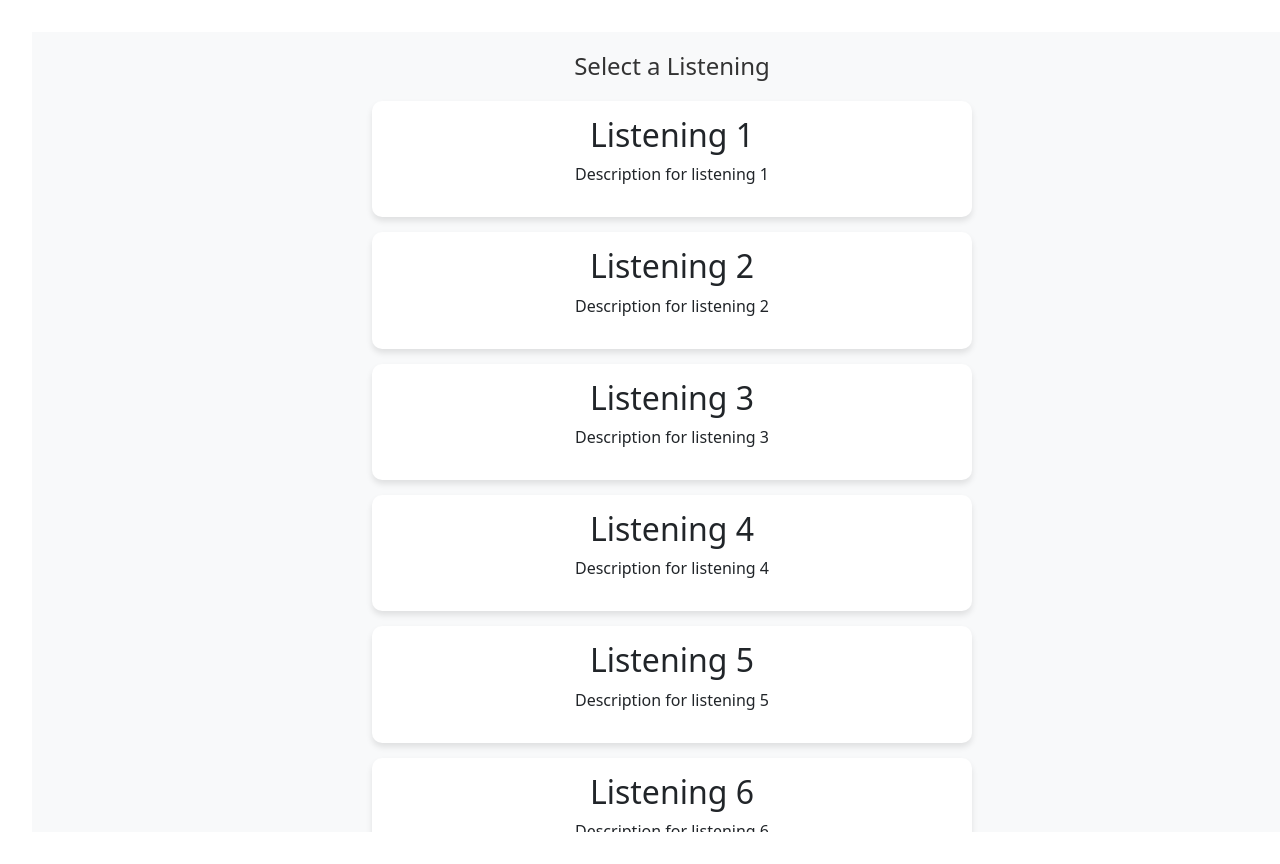
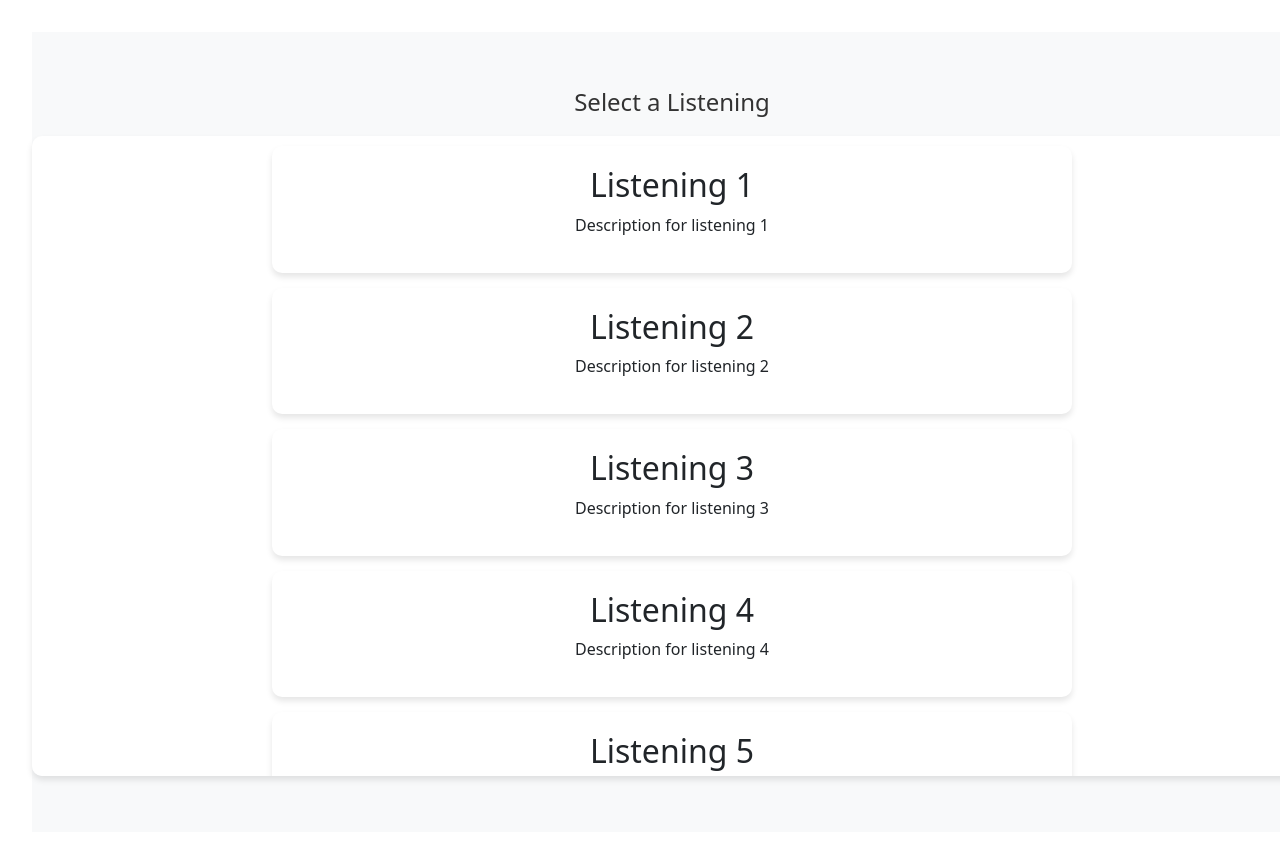
Before and after one commit to sachinthahasaranga/ResearchProject, a React (Vite) app in the folder frontend/: page /SelectListenings in a window 1280 px wide. Shown: the top 864 px of the page. Built offline with nearby package versions, Linux system fonts and the light colour scheme.

Commit message:
changed styles in select listening

```diff
--- a/frontend/src/styles/SelectListenings.css
+++ b/frontend/src/styles/SelectListenings.css
@@ -1,34 +1,61 @@
+/* Make the container full screen */
 .listening-container {
   display: flex;
   flex-direction: column;
   align-items: center;
+  justify-content: center; /* Center content vertically */
   width: 100vw;
   height: 100vh;
-    overflow-y: auto;
   background-color: #f8f9fa;
   padding: 20px;
+  box-sizing: border-box; /* Ensure padding doesn't exceed viewport size */
 }
 
+/* Title styling */
 .listening-title {
   font-size: 24px;
   margin-bottom: 20px;
   color: #333;
+  text-align: center;
 }
 
+/* Ensure only the cards section scrolls and takes full screen width */
 .listening-cards-wrapper {
   display: flex;
   flex-direction: column;
+  align-items: center; /* Center cards horizontally */
   gap: 15px;
-    width: 80%;
-    max-width: 600px;
+  width: 100vw; /* Take full screen width */
+  height: 80vh; /* Occupy most of the screen height */
+  overflow-y: auto; /* Enable vertical scrolling */
+  background: white;
+  border-radius: 10px;
+  box-shadow: 0 4px 6px rgba(0, 0, 0, 0.1);
+  padding: 10px;
+  box-sizing: border-box;
 }
 
+/* Hide scrollbar for Webkit (Chrome, Safari) */
+.listening-cards-wrapper::-webkit-scrollbar {
+  display: none;
+}
+
+/* Hide scrollbar for Firefox */
+.listening-cards-wrapper {
+  scrollbar-width: none;
+  -ms-overflow-style: none; /* For Internet Explorer */
+}
+
+/* Card styles */
 .listening-card {
   background-color: white;
-    padding: 15px;
+  padding: 20px;
   border-radius: 10px;
   box-shadow: 0 4px 6px rgba(0, 0, 0, 0.1);
   transition: transform 0.2s ease-in-out;
+  width: 90%; /* Adjust width of cards */
+  max-width: 800px; /* Ensure it doesn't stretch too much */
+  text-align: center; /* Align text inside the card */
 }
 
 .listening-card:hover {
```
Lines whose indentation alone changed are shown as unchanged.
